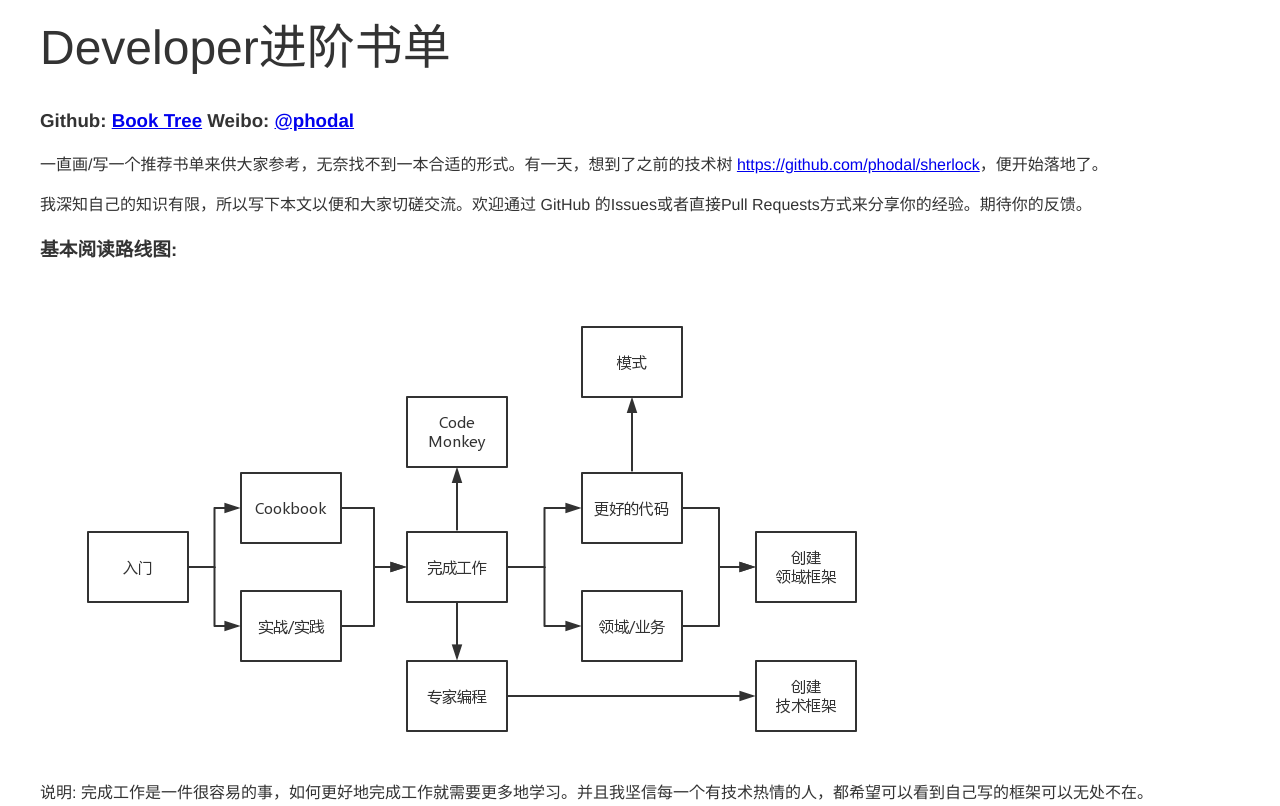
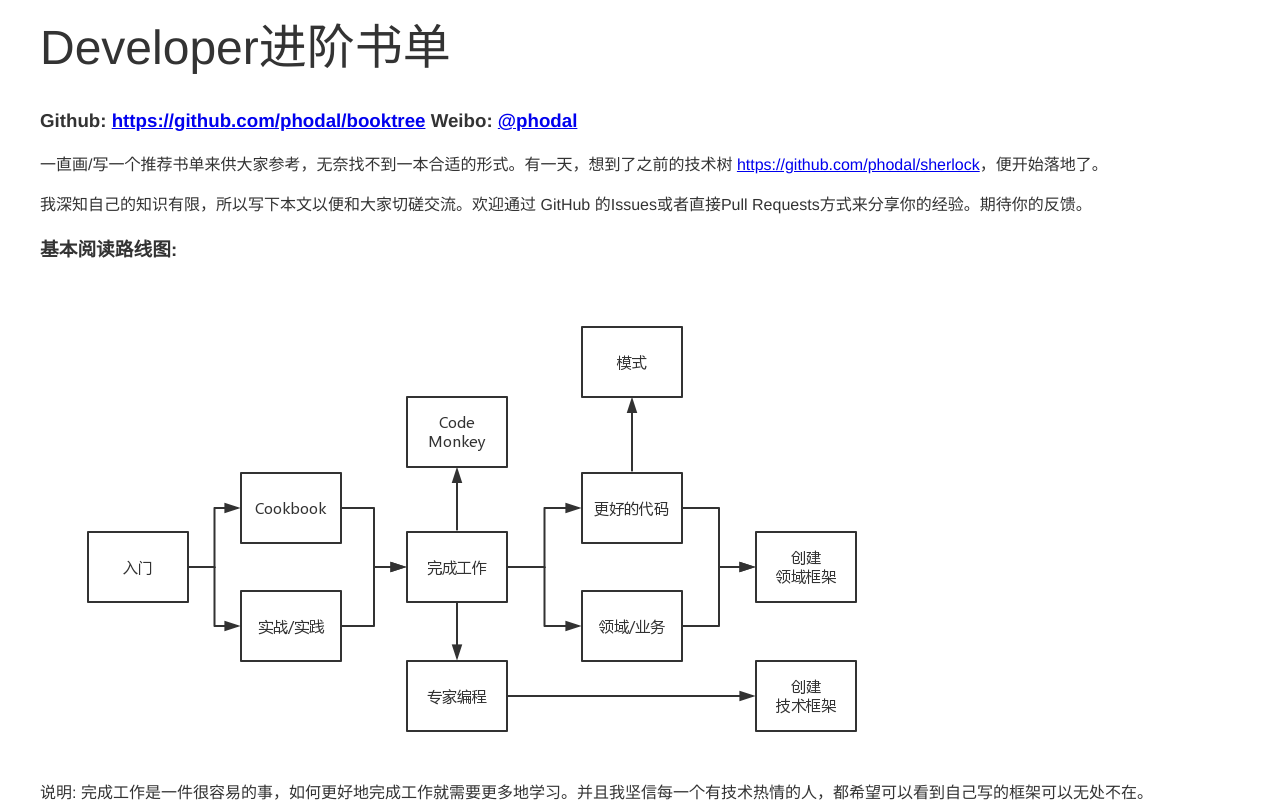
Before and after one commit to phodal/booktree, a website: page index.html in a window 1280 px wide. Shown: the top 806 px of the page. Drawn offline with Linux system fonts and the light colour scheme.

Commit message:
use github repo as text

```diff
--- a/index.html
+++ b/index.html
@@ -9,7 +9,7 @@
 <body>
 <div id="tree">
   <h1>Developer进阶书单</h1>
-  <h3>Github: <a href="https://github.com/phodal/booktree">Book Tree</a> Weibo: <a href="http://weibo.com/phodal">@phodal</a></h3>
+  <h3>Github: <a href="https://github.com/phodal/booktree">https://github.com/phodal/booktree</a> Weibo: <a href="http://weibo.com/phodal">@phodal</a></h3>
   <p>一直画/写一个推荐书单来供大家参考，无奈找不到一本合适的形式。有一天，想到了之前的技术树 <a href="https://github.com/phodal/sherlock">https://github.com/phodal/sherlock</a>，便开始落地了。</p>
   <p>我深知自己的知识有限，所以写下本文以便和大家切磋交流。欢迎通过 GitHub 的Issues或者直接Pull Requests方式来分享你的经验。期待你的反馈。</p>
 
```
